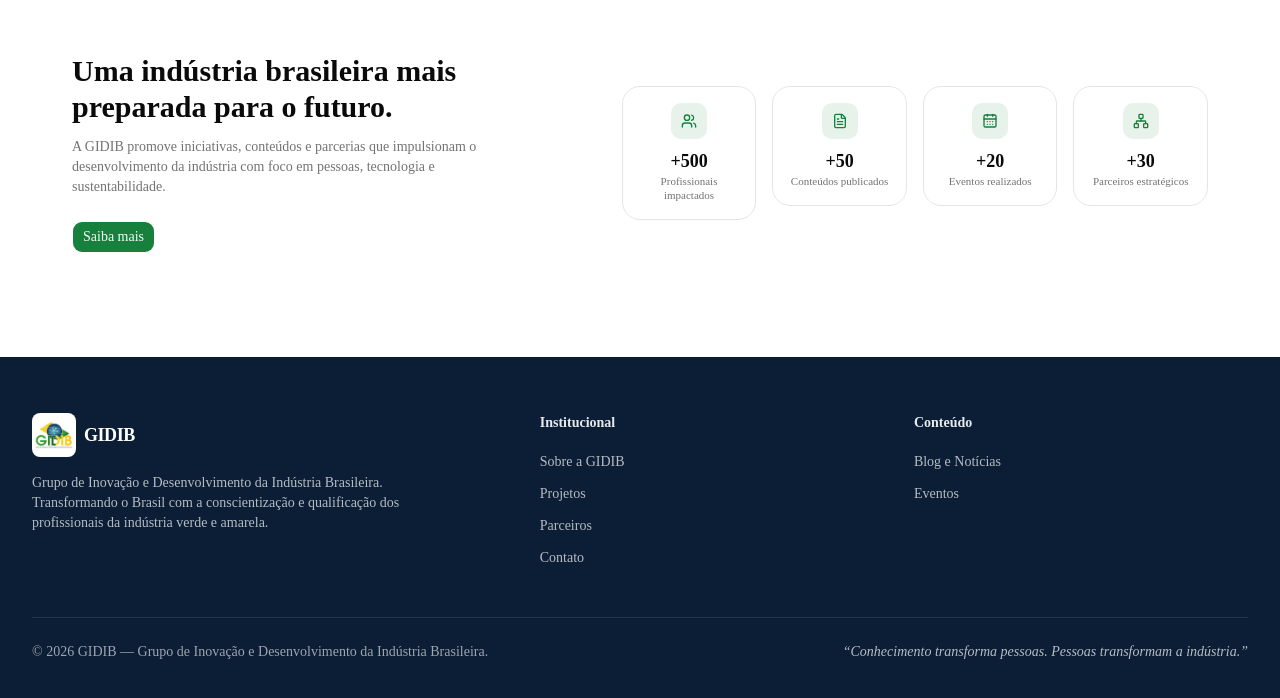
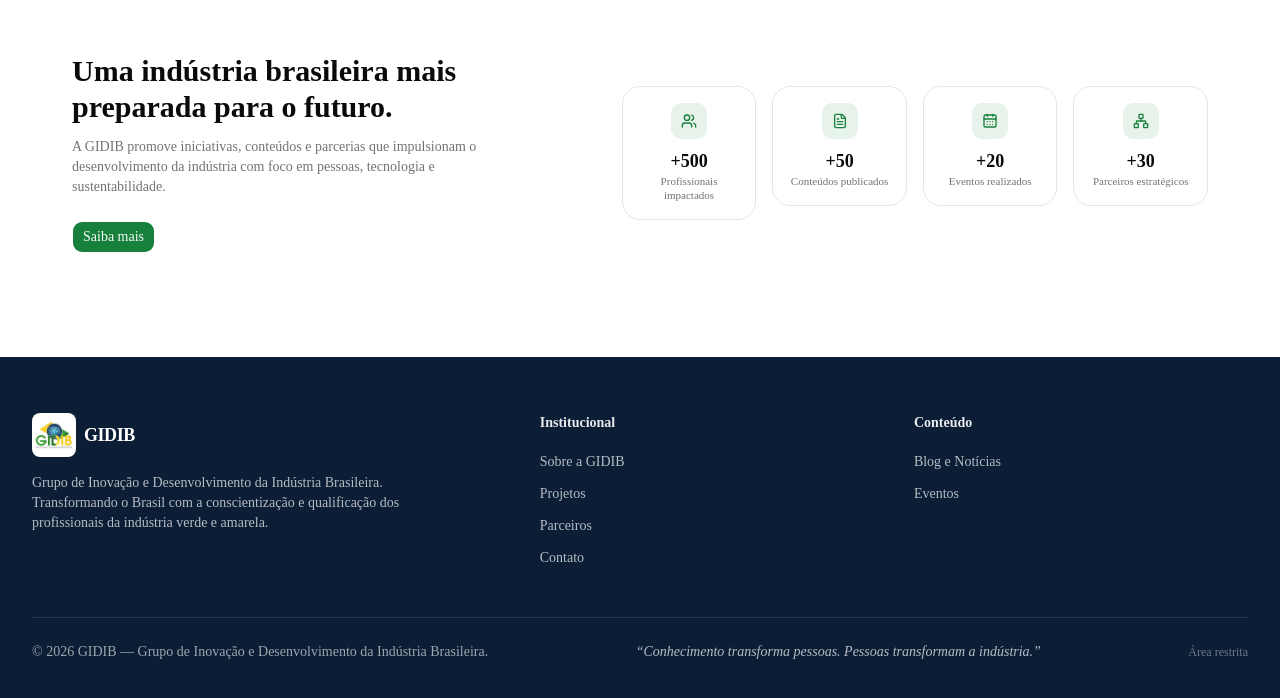
Before and after one commit to gidibjob/gidib-frontend, a Next.js app: page / in a window 1280 px wide. Shown: the part 2592-3290 px from the top of the page. Built offline with nearby package versions, Linux system fonts and the light colour scheme.

Commit message:
feat: adiciona link discreto para /admin no rodapé
Link "Área restrita" no footer, em cinza bem apagado, apontando para
/admin/login — só para facilitar o acesso durante os testes.

Co-Authored-By: Claude Sonnet 5 <noreply@anthropic.com>

```diff
--- a/src/components/layout/footer.tsx
+++ b/src/components/layout/footer.tsx
@@ -75,6 +75,12 @@ export function Footer() {
             &ldquo;Conhecimento transforma pessoas. Pessoas transformam a
             indústria.&rdquo;
           </p>
+          <Link
+            href="/admin/login"
+            className="text-xs text-white/40 transition-colors hover:text-white/70"
+          >
+            Área restrita
+          </Link>
         </div>
       </div>
     </footer>
```
